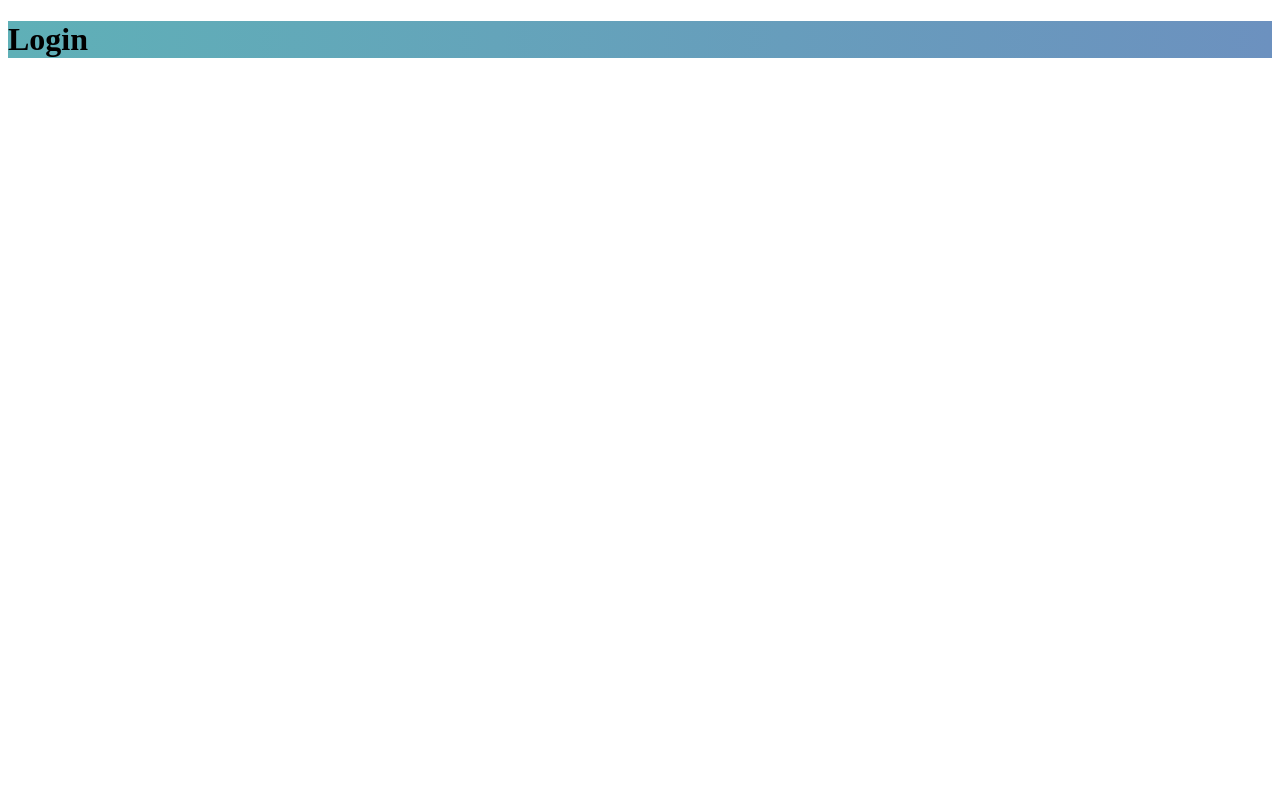
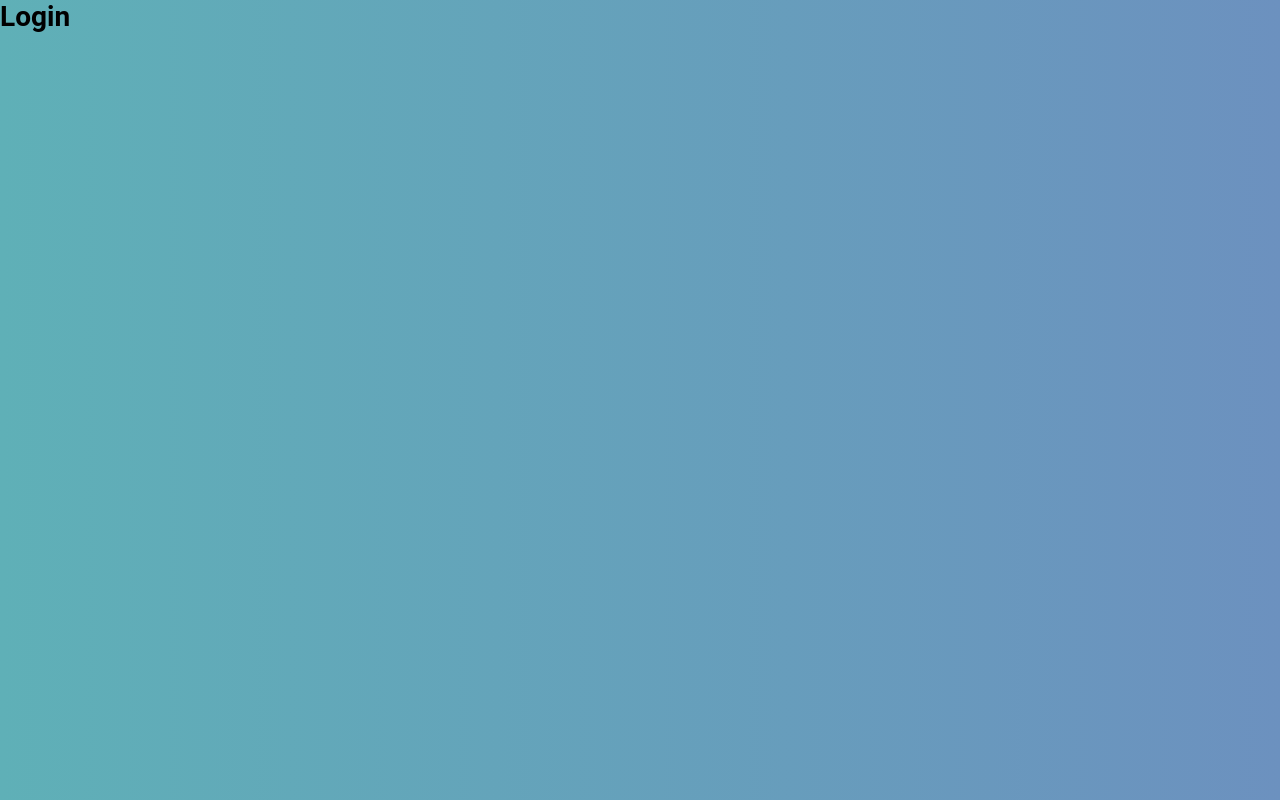
Before and after one commit to Deborarss/iHelp, a React (Create React App) app in the folder frontend/: page / in a window 1280 px wide. Built offline with nearby package versions, Linux system fonts and the light colour scheme; the HTML template or start-up script is replaced by a standard one.

Commit message:
Add a global style

```diff
--- a/frontend/src/App.js
+++ b/frontend/src/App.js
@@ -6,10 +6,13 @@
 import Routes from './routes';
 import history from './services/history';
 
+import GlobalStyle from './styles/global';
+
 function App() {
   return (
     <Router history={history}>
       <Routes />
+      <GlobalStyle />
     </Router>
   );
 }
--- /dev/null
+++ b/frontend/src/styles/global.js
@@ -0,0 +1,40 @@
+import { createGlobalStyle } from 'styled-components';
+
+export default createGlobalStyle `
+  @import url('https://fonts.googleapis.com/css2?family=Roboto:wght@400;700&display=swap');
+
+  * {
+    padding: 0;
+    margin: 0;
+    outline: 0;
+    box-sizing: border-box;
+  }
+
+  *:focus {
+    outline: 0;
+  }
+
+  html, body, #root {
+    height: 100%
+  }
+
+  body {
+    -webkit-font-smoothing: antialiased;
+  }
+
+  body, input, button {
+    font: 14px 'Roboto', sans-serif;
+  }
+
+  a {
+    text-decoration: none;
+  }
+
+  ul {
+    list-style: none;
+  }
+
+  button {
+    cursor: pointer;
+  }
+`;
```
